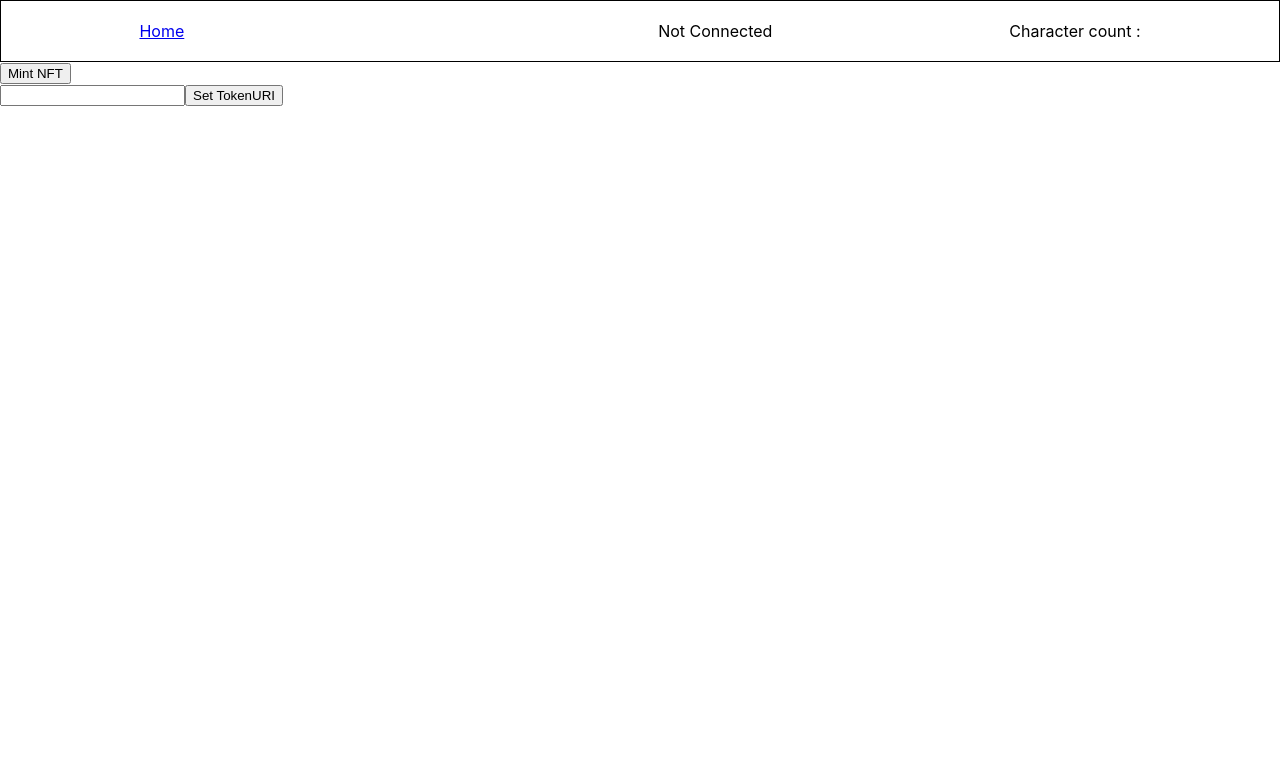
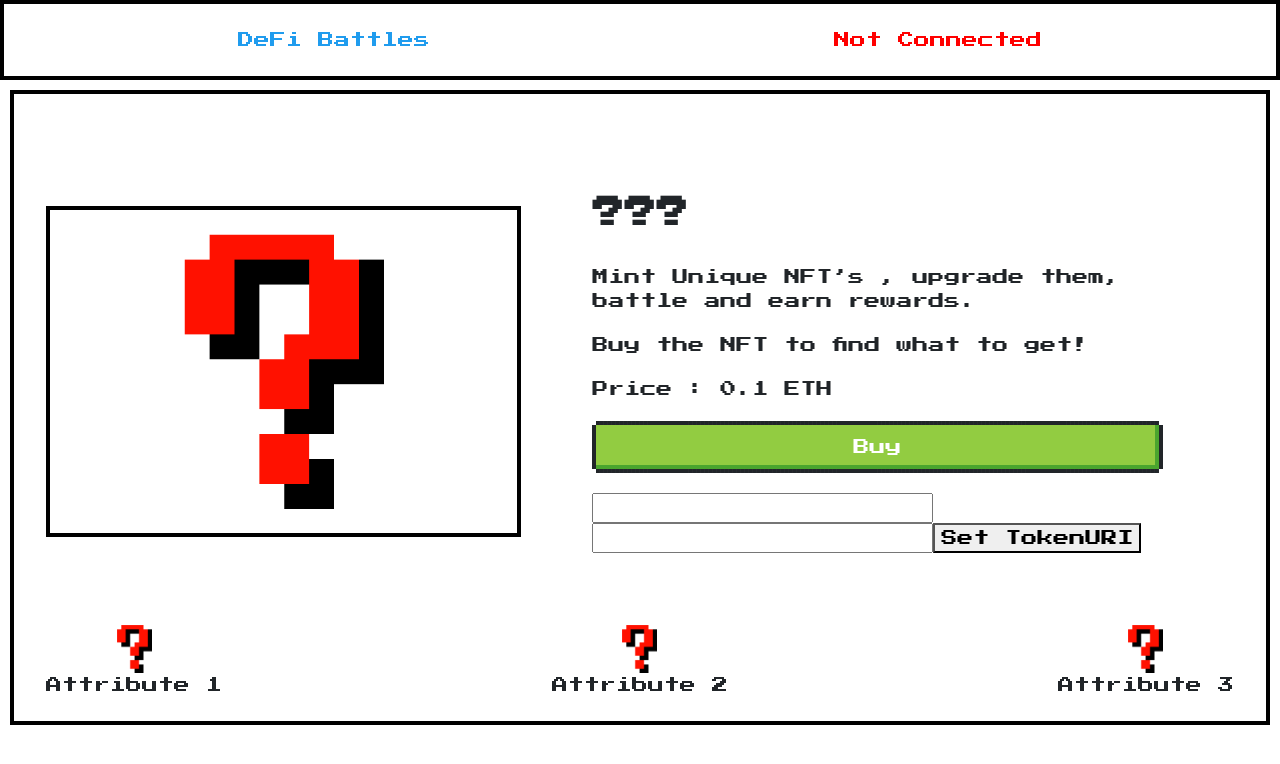
Before and after one commit to DeFi-Battles/defi-battle-frontend, a React (Create React App) app: page /createnft in a window 1280 px wide. Shown: the top 764 px of the page. Built offline with nearby package versions, Linux system fonts and the light colour scheme.

Commit message:
UI improvement + more pages added

```diff
--- a/src/App.css
+++ b/src/App.css
@@ -1,3 +1,5 @@
+@import url(https://fonts.googleapis.com/css?family=Press+Start+2P);
+
 .navbar {
   display: flex;
   flex-direction: row;
@@ -5,3 +7,51 @@
   border: 1px solid black;
   padding: 20px;
 }
+
+/* HOME */
+
+.home-container {
+  margin: 10px;
+}
+
+/* Create NFT */
+
+.create-nft-container {
+  margin: 10px;
+}
+
+.create-nft-box {
+  display: grid;
+  grid-template-columns: 40% 60%;
+  flex-direction: column;
+  align-items: center;
+}
+
+.create-nft-image {
+}
+
+.my-nft-container-left {
+  display: grid;
+  grid-template-columns: auto;
+  grid-gap: 20px;
+  text-align: start;
+  margin: 10%;
+}
+
+.create-nft-attributes {
+  display: flex;
+  justify-content: space-between;
+}
+
+/* My NFTs */
+
+.my-nfts-container {
+  margin: 10px;
+  display: flex;
+  flex-direction: column;
+  align-items: center;
+}
+
+.my-nfts-list {
+  /* padding: 10px; */
+}
--- a/src/App.js
+++ b/src/App.js
@@ -19,7 +19,9 @@ import {CONTRACT_ABI, CONTRACT_ADDRESS} from './contractConfig.js';
 // React components
 import Home from './Home';
 import CreateNFT from './CreateNFT';
-import MyNFTs from './MyNFTs'
+import MyNFTs from './MyNFTs';
+import Page from "./Page";
+
 
 class App extends Component {
 
@@ -102,17 +104,17 @@ class App extends Component {
     this.create(this.state.web3, this.state.address, this.state.tokenContract);
   }
 
-  setTokenURI = async (event, tokenURI) => {
+  setTokenURI = async (event, tokenID, tokenURI) => {
     event.preventDefault();
 
     let tokenContract = this.state.tokenContract;
 
-    console.log(tokenURI);
+    // console.log(tokenContract);
 
-    // const setTokenURI = await tokenContract.methods.setTokenURI("0", this.tokenURI.value).send({ from: this.state.address, to:CONTRACT_ADDRESS })
-    // .once('receipt', (receipt) => {
-    //   console.log(receipt);
-    // })
+    const setTokenURI = await tokenContract.methods.setTokenURI(tokenID, tokenURI).send({ from: this.state.address, to:CONTRACT_ADDRESS })
+    .once('receipt', (receipt) => {
+      console.log(receipt);
+    })
   }
 
   getMyNFTs = async () => {
@@ -122,7 +124,7 @@ class App extends Component {
 
     const retrieveTokens = await tokenContract.methods.retrieveTokens(account).call();
 
-    // console.log(retrieveTokens);
+    console.log(retrieveTokens);
 
     retrieveTokens.forEach(element => this.getThem(element));
     }
@@ -144,23 +146,22 @@ class App extends Component {
       <Router>
       <div className="App">
 
-        <nav className="navbar">
-          <Link to="/">Home</Link>
+        <nav className="navbar nes-container">
+          <Link to="/"> <span className="nes-text is-primary">DeFi Battles</span></Link>
           {this.state.loggedIn ?
-          <div>
+          <React.Fragment>
           <Link to="/createNFT">Create NFT</Link>
           <Link to="/myNFTs">My NFTs</Link>
-          </div>
+          </ React.Fragment>
           : ""}
 
-          <div>  {this.state.address } </div>
-          <div> {this.state.loggedIn ? "Connected" : "Not Connected"} </div>
-          <div> Character count : {this.state.tokenCount} </div>
+          <div> {this.state.loggedIn ? <div style={{color : "green", display:"flex"}}> <div style={{textOverflow: "ellipsis", whiteSpace: "nowrap", overflow: "hidden", width: "100px"}}> {this.state.address } </div> Connected </div> : <div style={{color : "red"}}> Not Connected </div>} </div>
+          {/* <div> Character count : {this.state.tokenCount} </div> */}
         </nav>
 
         <Switch>
           <Route path="/" exact>
-            <Home signInWithWallet={this.signInWithWallet}/>
+            <Home signInWithWallet={this.signInWithWallet} loggedIn={this.state.loggedIn}/>
           </Route>
 
           <Route path="/createnft">
@@ -168,7 +169,11 @@ class App extends Component {
           </Route>
 
           <Route path="/mynfts">
-              <MyNFTs getMyNFTs={this.getMyNFTs} characters={this.state.charactersOwnedByAddress}/>
+              <MyNFTs getMyNFTs={this.getMyNFTs} characters={this.state.charactersOwnedByAddress} tokenCount={this.state.tokenCount}/>
+          </Route>
+
+          <Route path="/page">
+            <Page characters={this.state.charactersOwnedByAddress}/>
           </Route>
         </Switch>
       </div>
--- a/src/CreateNFT.jsx
+++ b/src/CreateNFT.jsx
@@ -1,20 +1,70 @@
 import React, { useState } from 'react';
+import questionMark from "./question_mark.png";
 
 function CreateNFT(props) {
 
     const [tokenURI, setTokenURI] = useState();
+    const [tokenID, setTokenID] = useState();
 
-    let change = (data) => {
+
+    let changeURI = (data) => {
         setTokenURI(data)
+    }
+
+    let changeID = (data) => {
+        setTokenID(data);
     }
 
   return (
     <div>
-        <button onClick={props.mintNFT}> Mint NFT</button>
-        <form onSubmit={(event) => props.setTokenURI(event, tokenURI)}>
-        <input type="input" onChange={(data) => change(data.target.value)}/>
-        <button type="submit"> Set TokenURI </button>
-        </form>
+      <div className="nes-container is-centered create-nft-container">
+        <div className="create-nft-box">
+          <div className="nes-container with-title is-centered create-nft-image">
+            <img width="200px" src={questionMark} />
+          </div>
+
+          <div className="my-nft-container-left">
+            <h1> ??? </h1>
+
+            <div> Mint Unique NFT’s , upgrade them, battle and earn rewards. </div>
+
+            <div> Buy the NFT to find what to get! </div>
+
+            <div> Price : 0.1 ETH </div>
+
+            <button className="nes-btn is-success" onClick={props.mintNFT}> Buy </button>
+
+            <div>
+            <form onSubmit={(event) => props.setTokenURI(event, tokenID, tokenURI)}>
+              <input type="input" onChange={(data) => changeID(data.target.value)}/>
+              <input type="input" onChange={(data) => changeURI(data.target.value)}/>
+              <button type="submit"> Set TokenURI </button>
+            </form>
+            </div>
+
+          </div>
+
+        </div>
+
+        <div className="create-nft-attributes">
+            <div>
+              <img width="35px" src={questionMark} />
+              <div>  Attribute 1 </div>
+            </div>
+
+            <div>
+              <img width="35px" src={questionMark} />
+              <div>  Attribute 2 </div>
+            </div>
+
+
+            <div>
+              <img width="35px" src={questionMark} />
+              <div>  Attribute 3 </div>
+            </div>
+        </div>
+
+      </div>
     </div>
   );
 }
--- a/src/Home.jsx
+++ b/src/Home.jsx
@@ -1,9 +1,22 @@
 import React, { useState } from 'react';
+import {Link} from "react-router-dom";
 
 function Home(props) {
+  console.log(props.loggedIn);
   return (
     <div>
-        <button onClick={props.signInWithWallet}> Connect </button>
+      <div class="nes-container is-centered home-container">
+        <p> Mint Unique NFT’s , upgrade them, battle and earn rewards. </p>
+        <p> Connect your wallet to get started! </p>
+        {props.loggedIn ? <Link to="/mynfts"> My NFTs </Link> :  <button class="nes-btn is-error" onClick={props.signInWithWallet}> Connect </button>}
+
+      </div>
+
+      <div class="nes-container home-container">
+        <h3> Recently minted NFTs </h3>
+      </div>
+
+
     </div>
   );
 }
--- a/src/MyNFTs.jsx
+++ b/src/MyNFTs.jsx
@@ -1,31 +1,48 @@
-import React, { useState } from 'react';
+import React, { useState, useEffect } from 'react';
+import { useHistory } from "react-router-dom";
+import Page from "./Page";
+
+
 
 function MyNFTs(props) {
 
-    const characters = props.characters;
-    const listItems = characters.map((character) =>
-    <div>
+  let history = useHistory();
+
+  useEffect(() => {
+    props.getMyNFTs()
+    }, []);
+
+  let redirect = () => {
+    history.push("/page");
+  }
+
+  const characters = props.characters;
+
+  const listItems = characters.map((character) =>
+    <div className="nes-container is-rounded my-nfts-list" onClick={redirect}>
+      <video width="320" height="240" className="nes-container is-rounded" autoPlay >
+        <source src={character.image} type="video/mp4" />
+      </video>
       <div key={character.name.toString()}>{character.name}</div>
-      <div key={character.description.toString()}>{character.description}</div>
+      {/* <div key={character.description.toString()}>{character.description}</div>
       {
         character.attributes.map((attribute) => {
           return (<div>{attribute.trait_type} : {attribute.value}</div>)
 
         })
-      }
-
-      <video width="320" height="240" controls>
-        <source src={character.image} type="video/mp4" />
-      </video>
+      } */}
 
     </div>
-
-    );
+  );
 
   return (
     <div>
-        <ul>{listItems}</ul>
-        <button onClick={props.getMyNFTs}> Get em!</button>
+      <div className="nes-container is-centered my-nfts-container">
+      <div> Tokens Owned by you : {props.tokenCount} </div>
+      {listItems}
+      </div>
+
+        {/* <button onClick={props.getMyNFTs}> Get em!</button> */}
     </div>
   );
 }
--- /dev/null
+++ b/src/Page.jsx
@@ -0,0 +1,53 @@
+import React, { useState, useEffect } from 'react';
+
+
+function Page (props) {
+
+    console.log(props.characters[0])
+
+
+
+    return(
+        <div>
+        <div className="nes-container is-centered create-nft-container">
+        <div className="create-nft-box">
+          <div className="nes-container with-title is-centered create-nft-image">
+            <video width="200px" src={props.characters[0].image}/>
+          </div>
+
+          <div className="my-nft-container-left">
+            <h1> {props.characters[0].name} </h1>
+
+            <div> {props.characters[0].description} </div>
+
+            <div> Price : 0.1 ETH </div>
+
+            <button className="nes-btn is-success"> Battle </button>
+
+          </div>
+
+        </div>
+
+        <div className="create-nft-attributes">
+            <div>
+                <div> {props.characters[0].attributes[0].trait_type}</div>
+                <div>  {props.characters[0].attributes[0].value}</div>
+            </div>
+
+            <div>
+            <div> {props.characters[0].attributes[1].trait_type}</div>
+            <div>  {props.characters[0].attributes[1].value}</div>
+            </div>
+
+
+            <div>
+            <div> {props.characters[0].attributes[2].trait_type}</div>
+                <div>  {props.characters[0].attributes[3].value}</div>
+            </div>
+        </div>
+      </div>
+        </div>
+    )
+}
+
+export default Page;
--- a/src/index.js
+++ b/src/index.js
@@ -3,6 +3,8 @@ import ReactDOM from 'react-dom';
 import './index.css';
 import App from './App';
 import reportWebVitals from './reportWebVitals';
+
+import "nes.css/css/nes.min.css";
 
 import Web3 from 'web3'
 
```
Also changed, not shown: src/question_mark.png (added).
